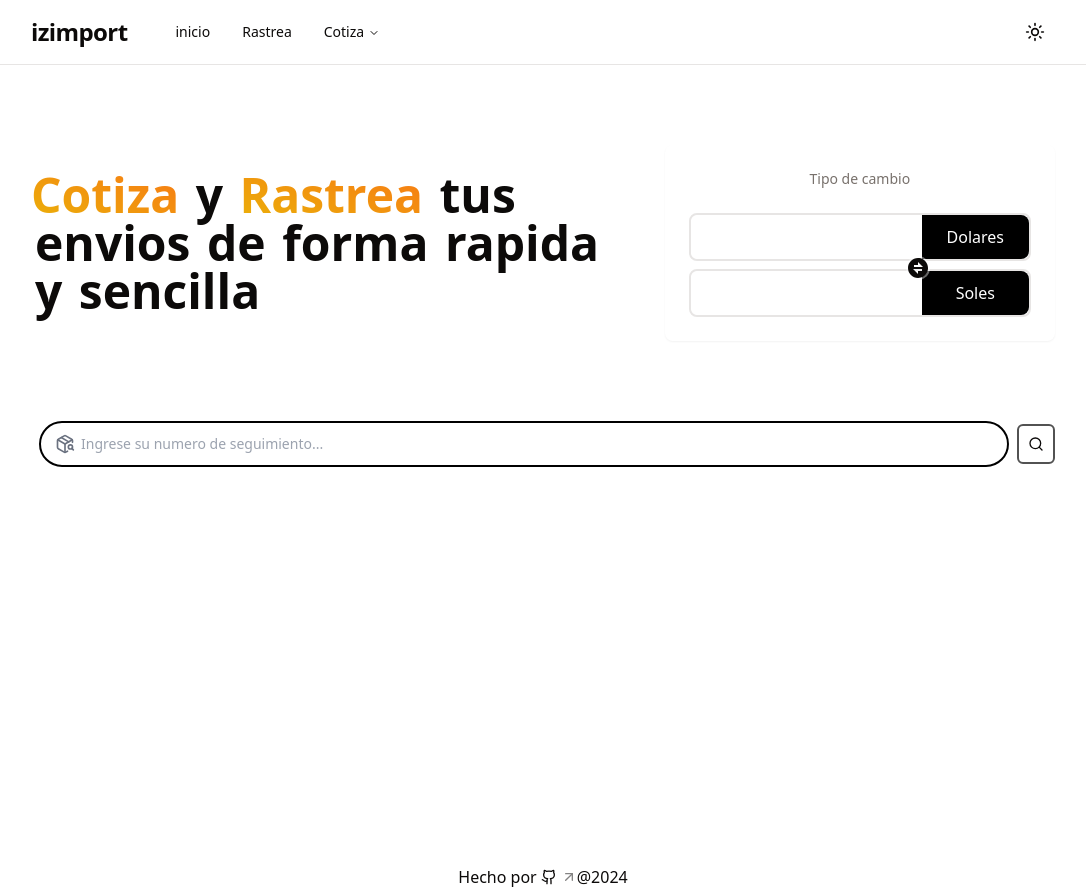
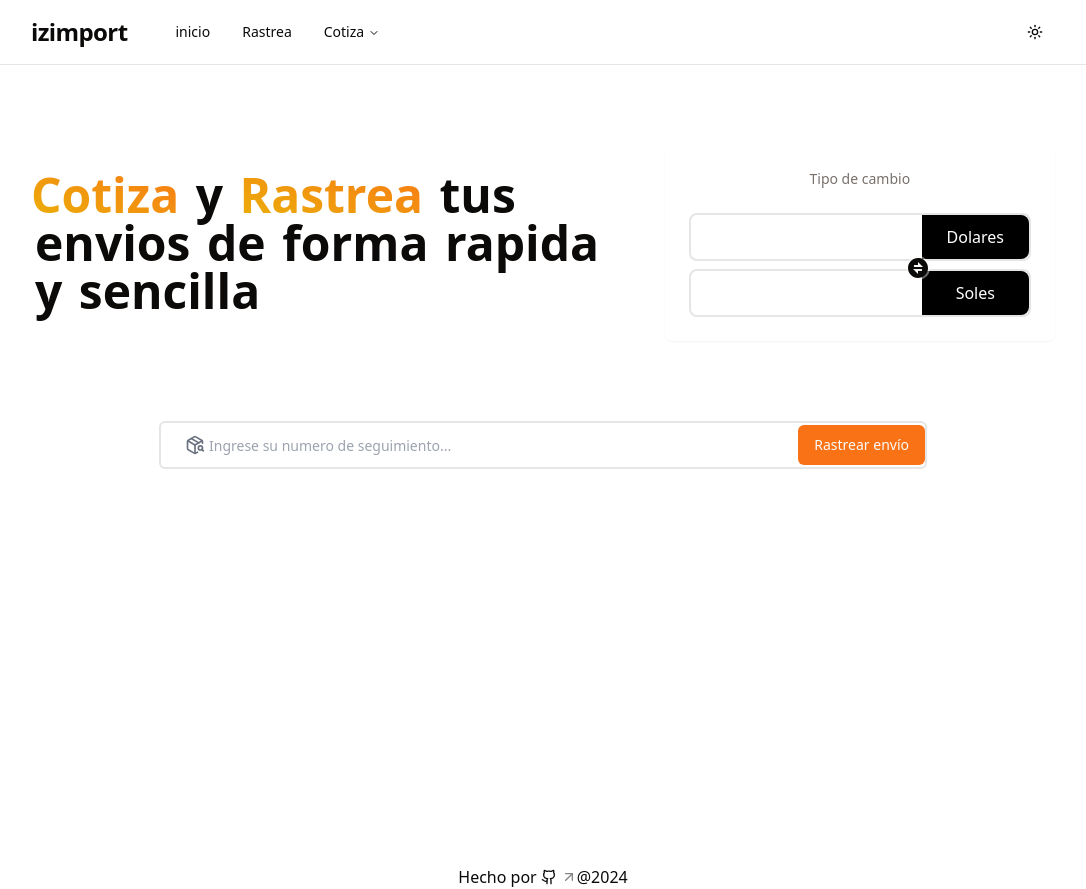
Before and after one commit to ivanmayta/izimport.com, a Next.js app: page / in a window 1280 px wide. Shown: the whole page, without its empty margins (97-1183 px from the left). Built offline with nearby package versions, Linux system fonts and the light colour scheme.

Commit message:
feat: change search-form component design

```diff
--- a/src/components/search-form.jsx
+++ /dev/null
@@ -1,18 +0,0 @@
-import { PackageSearch } from "lucide-react"
-function SearchForm({ children, onSubmit }) {
-    return (
-        <form
-            onSubmit={onSubmit}
-            className="flex items-center mx-auto w-full gap-x-2"
-        >
-            <div className="relative">
-                <div className="absolute inset-y-0 start-0 flex items-center ps-6 pointer-events-none">
-                    <PackageSearch className="w-5 h-5 text-gray-500 dark:text-gray-300" />
-                </div>
-            </div>
-            {children}
-        </form>
-    )
-}
-
-export default SearchForm
--- /dev/null
+++ b/src/components/search-form.tsx
@@ -0,0 +1,28 @@
+import { PackageSearch } from "lucide-react"
+import { Button } from "./ui/button"
+function SearchForm({ onSubmit, inputRef, defaultValue, handleChange }) {
+    return (
+        <form
+            onSubmit={onSubmit}
+            className="w-full h-12 border-2 rounded-md max-w-3xl mx-auto flex items-center  gap-x-2"
+        >
+            <div className="relative">
+                <div className="absolute inset-y-0 start-0 flex items-center ps-6 pointer-events-none">
+                    <PackageSearch className="w-5 h-5 text-gray-500 dark:text-gray-300" />
+                </div>
+            </div>
+
+            <input
+                className="w-full h-full bg-background text-sm block  ps-10  focus:outline-none focus:ring-0 focus:ring-offset-0 focus:border-input"
+                placeholder="Ingrese su numero de seguimiento..."
+                ref={inputRef}
+                onChange={handleChange}
+                defaultValue={defaultValue}
+                type="search"
+            />
+            <Button>Rastrear envío</Button>
+        </form>
+    )
+}
+
+export default SearchForm
--- a/src/components/search-input.jsx
+++ /dev/null
@@ -1,13 +0,0 @@
-function SeachInput({ inputRef, defaultValue, handleChange }) {
-    return (
-        <input
-            className="bg-background rounded-full  text-black text-sm block w-full ps-10 p-3  dark:bg-transparent dark:border-gray-400  dark:text-white focus:bg-background appearance-none border-2 border-gray-900   leading-tight focus:outline-none focus:bg-white focus:border-black "
-            placeholder="Ingrese su numero de seguimiento..."
-            ref={inputRef}
-            onChange={handleChange}
-            defaultValue={defaultValue}
-            type="search"
-        />
-    )
-}
-export default SeachInput
--- a/src/components/shipment/tracking-dhl.jsx
+++ b/src/components/shipment/tracking-dhl.jsx
@@ -7,7 +7,6 @@ import { useShipment } from "../../hooks/useShipment"
 import TrackContent from "./track-content"
 import SkeletonCard from "../skeleton-card"
 import SearchForm from "../search-form"
-import SearchInput from "../search-input"
 
 export const Tracking = () => {
     const params = useSearchParams()
@@ -43,12 +42,12 @@ export const Tracking = () => {
 
     return (
         <>
-            <SearchForm onSubmit={handleSubmit}>
-                <SearchInput
-                    inputRef={inputRef}
-                    defaultValue={trackingNumber}
-                    handleChange={handleChange}
-                />
+            <SearchForm
+                onSubmit={handleSubmit}
+                inputRef={inputRef}
+                defaultValue={trackingNumber}
+                handleChange={handleChange}
+            >
                 <Button variant="outline" size="icon">
                     <Search className="h-4 w-4" />
                 </Button>
--- a/src/components/ui/button.jsx
+++ b/src/components/ui/button.tsx
@@ -1,11 +1,11 @@
 import * as React from "react"
 import { Slot } from "@radix-ui/react-slot"
-import { cva } from "class-variance-authority"
+import { cva, type VariantProps } from "class-variance-authority"
 
-import { cn } from "../../lib/utils"
+import { cn } from "@/lib/utils"
 
 const buttonVariants = cva(
-    "inline-flex items-center justify-center whitespace-nowrap rounded-md text-sm font-medium ring-offset-background transition-colors focus-visible:outline-none disabled:pointer-events-none disabled:opacity-50",
+    "inline-flex items-center justify-center gap-2 whitespace-nowrap rounded-md text-sm font-medium ring-offset-background transition-colors focus-visible:outline-none focus-visible:ring-2 focus-visible:ring-ring focus-visible:ring-offset-2 disabled:pointer-events-none disabled:opacity-50 [&_svg]:pointer-events-none [&_svg]:size-4 [&_svg]:shrink-0",
     {
         variants: {
             variant: {
@@ -14,7 +14,7 @@ const buttonVariants = cva(
                 destructive:
                     "bg-destructive text-destructive-foreground hover:bg-destructive/90",
                 outline:
-                    "border border-2 border-neutral-600 bg-background hover:bg-accent hover:text-accent-foreground",
+                    "border border-input bg-background hover:bg-accent hover:text-accent-foreground",
                 secondary:
                     "bg-secondary text-secondary-foreground hover:bg-secondary/80",
                 ghost: "hover:bg-accent hover:text-accent-foreground",
@@ -34,7 +34,13 @@ const buttonVariants = cva(
     }
 )
 
-const Button = React.forwardRef(
+export interface ButtonProps
+    extends React.ButtonHTMLAttributes<HTMLButtonElement>,
+        VariantProps<typeof buttonVariants> {
+    asChild?: boolean
+}
+
+const Button = React.forwardRef<HTMLButtonElement, ButtonProps>(
     ({ className, variant, size, asChild = false, ...props }, ref) => {
         const Comp = asChild ? Slot : "button"
         return (
```
